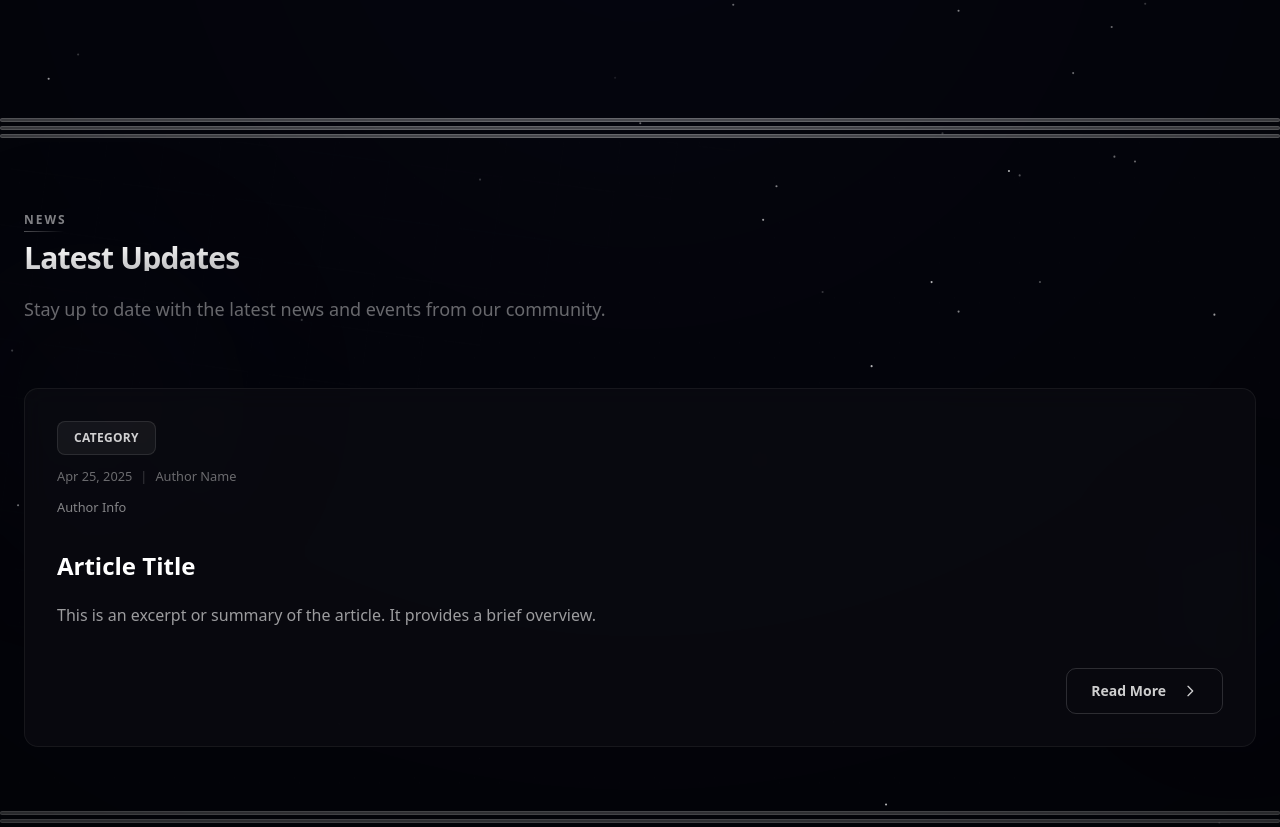
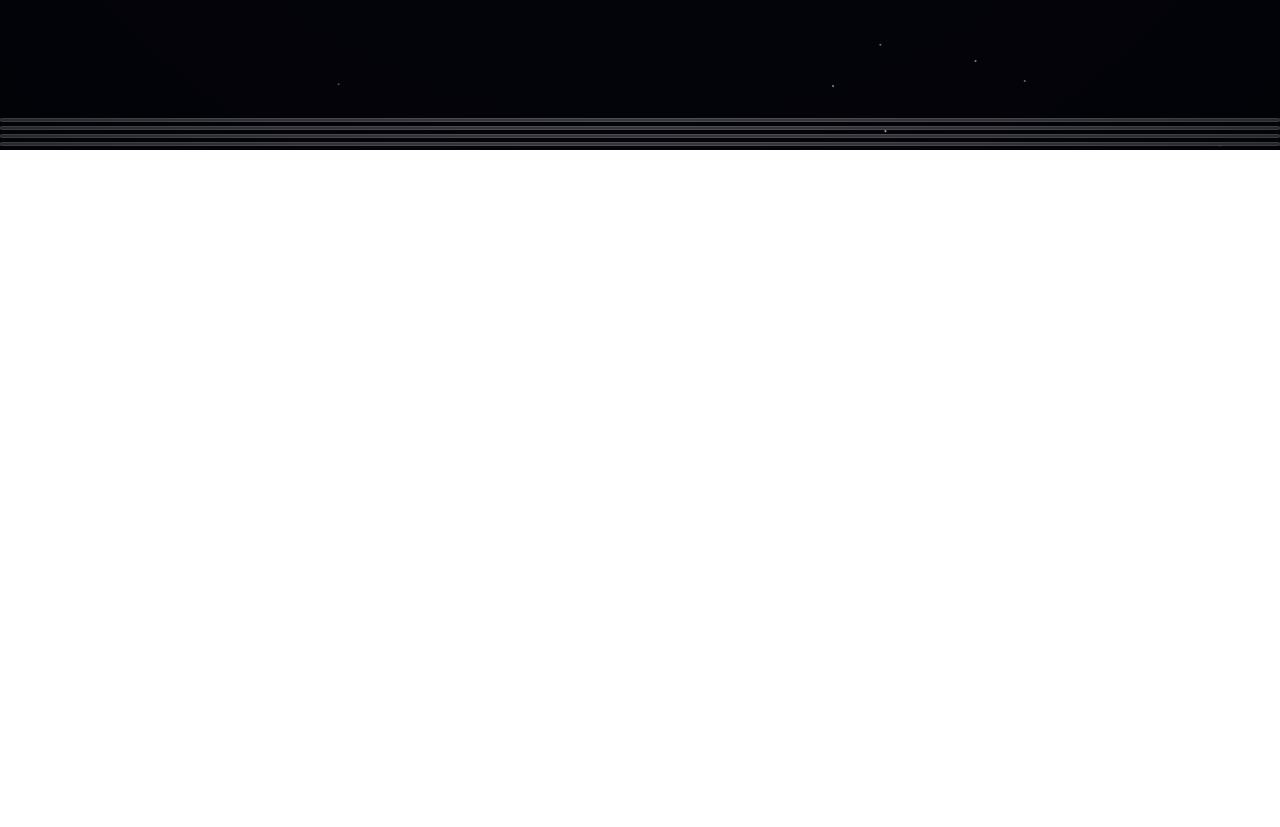
Before and after one commit to KaranSJ22/IEEEHomepage, a React (Vite) app: page / in a window 1280 px wide. Shown: the part 1100-1927 px from the top of the page. After the commit the page ends 1250 px from the top, so only its background shows below. Built offline with nearby package versions, Linux system fonts and the light colour scheme.

Commit message:
Base Draft for homepage

```diff
--- a/src/App.tsx
+++ b/src/App.tsx
@@ -4,8 +4,6 @@ import Hero from "./Components/Hero";
 import Events from "./Components/Events";
 import Navbar from "./Components/Navbar";
 import SlidingHr from "./Components/SlindingHr";
-import NewsSectiont from "./Components/NewsSectiont";
-
 function App() {
   return (
     <section className="relative min-h-screen bg-[#05060f] text-white overflow-hidden">
@@ -17,8 +15,6 @@ function App() {
       {/* Faculty Component*/}
       <SlidingHr/>
       {/* NewsLetter Component */}
-      <SlidingHr/>
-      <NewsSectiont/>
       <SlidingHr/>
       {/* FAQS component*/}
       <SlidingHr/>
```
